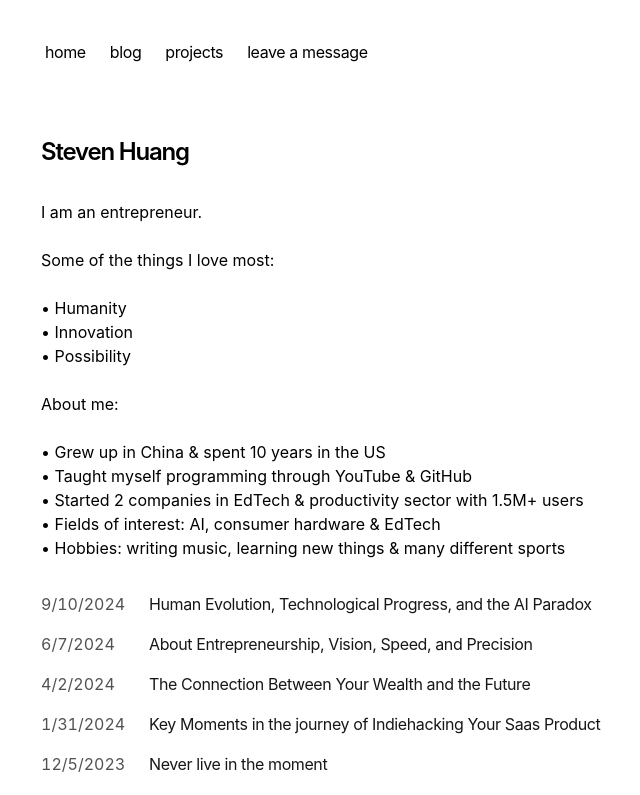
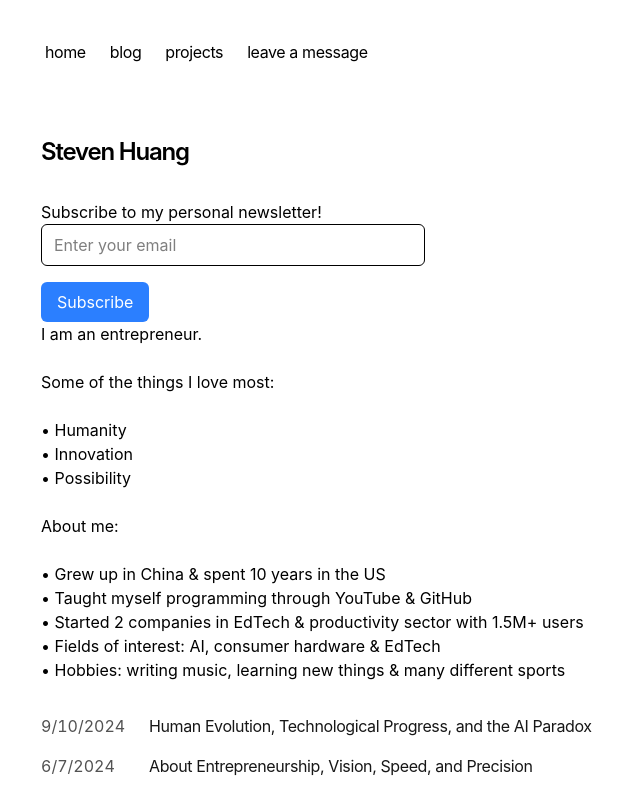
Before and after one commit to StevenHHB/blog, a Next.js app: page / in a window 1280 px wide. Shown: the top 795 px of the page, without its empty margins (311-951 px from the left). Built offline with nearby package versions, Linux system fonts and the light colour scheme; no server answers.

Commit message:
add subscribe form

```diff
--- /dev/null
+++ b/app/components/SubscribeForm.tsx
@@ -0,0 +1,57 @@
+'use client';
+
+import { useState } from 'react';
+import { createClient } from '@supabase/supabase-js';
+
+const supabaseUrl = process.env.NEXT_PUBLIC_SUPABASE_URL || '';
+const supabaseAnonKey = process.env.NEXT_PUBLIC_SUPABASE_ANON_KEY || '';
+
+const supabase = createClient(supabaseUrl, supabaseAnonKey);
+
+export default function SubscribeForm() {
+    const [email, setEmail] = useState('');
+    const [status, setStatus] = useState<string | null>(null);
+
+    const handleSubmit = async (event: React.FormEvent<HTMLFormElement>) => {
+        event.preventDefault();
+
+        if (!email) {
+            setStatus('Please enter a valid email');
+            return;
+        }
+
+        try {
+            const { data, error } = await supabase
+                .from('subscriptions')
+                .insert([{ email }]);
+
+            if (error) {
+                throw error;
+            }
+
+            setEmail('');
+            setStatus('Success! You have been subscribed.');
+        } catch (error) {
+            setStatus('An error occurred while subscribing. Try again.');
+        }
+    };
+
+    return (
+        <form onSubmit={handleSubmit} className="w-full max-w-sm">
+            <div className="mb-4">
+                <input
+                    type="email"
+                    placeholder="Enter your email"
+                    value={email}
+                    onChange={(e) => setEmail(e.target.value)}
+                    className="w-full px-3 py-2 border rounded-md"
+                    required
+                />
+            </div>
+            <button type="submit" className="px-4 py-2 bg-blue-500 text-white rounded-md">
+                Subscribe
+            </button>
+            {status && <p className="mt-2 text-sm">{status}</p>}
+        </form>
+    );
+}
--- a/app/page.tsx
+++ b/app/page.tsx
@@ -1,4 +1,5 @@
 import { BlogPosts } from 'app/components/posts';
+import SubscribeForm from 'app/components/SubscribeForm';
 
 export default function Page() {
   return (
@@ -6,6 +7,8 @@ export default function Page() {
       <h1 className="mb-8 text-2xl font-semibold tracking-tighter">
         Steven Huang
       </h1>
+      <p>Subscribe to my personal newsletter!</p>
+      <SubscribeForm />
       <p className="mb-4 whitespace-pre-line">
         {`I am an entrepreneur.
 
--- a/package.json
+++ b/package.json
@@ -6,6 +6,7 @@
     "start": "next start"
   },
   "dependencies": {
+    "@supabase/supabase-js": "^2.45.4",
     "@tailwindcss/postcss": "4.0.0-alpha.13",
     "@types/node": "20.11.17",
     "@types/react": "18.2.55",
```
Also changed, not shown: 1 other file (tests, documents, lock files or other folders).
